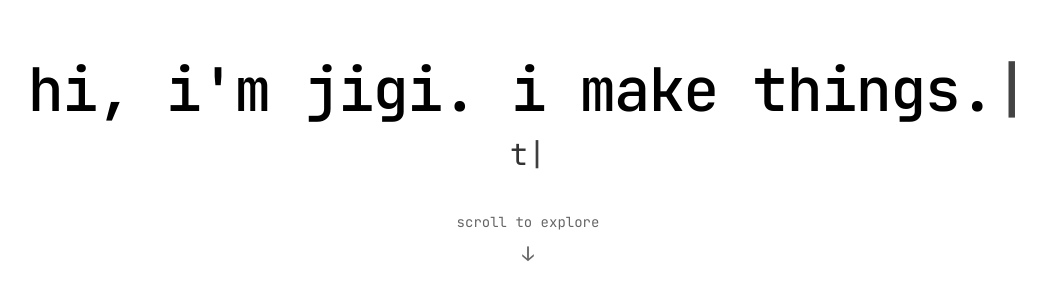
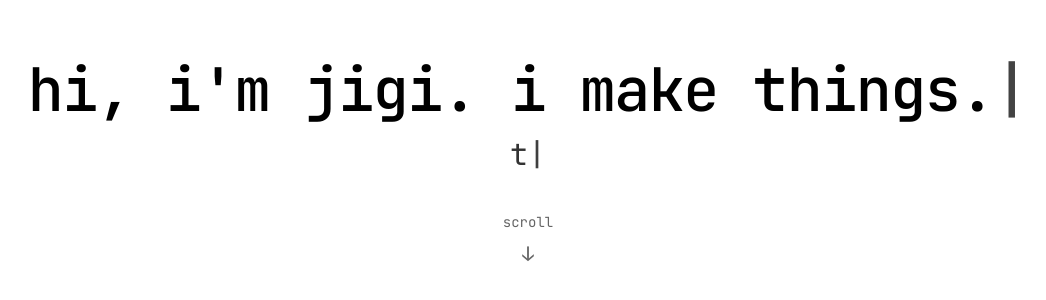
Before and after one commit to jigishaa2/vibe-coding-2026, a Next.js app: page / in a window 1280 px wide. Shown: the part 236-536 px from the top of the page, without its empty margins (112-1158 px from the left). Built offline with nearby package versions, Linux system fonts and the light colour scheme.

Commit message:
scroll to explore to just scroll

```diff
--- a/app/page.tsx
+++ b/app/page.tsx
@@ -94,7 +94,7 @@ export default function Home() {
   )}
 
   <div className="mt-10 text-sm opacity-60 flex flex-col items-center gap-2">
-    <span>scroll to explore</span>
+    <span>scroll</span>
     <span className="text-xl">↓</span>
   </div>
 </section>
```
